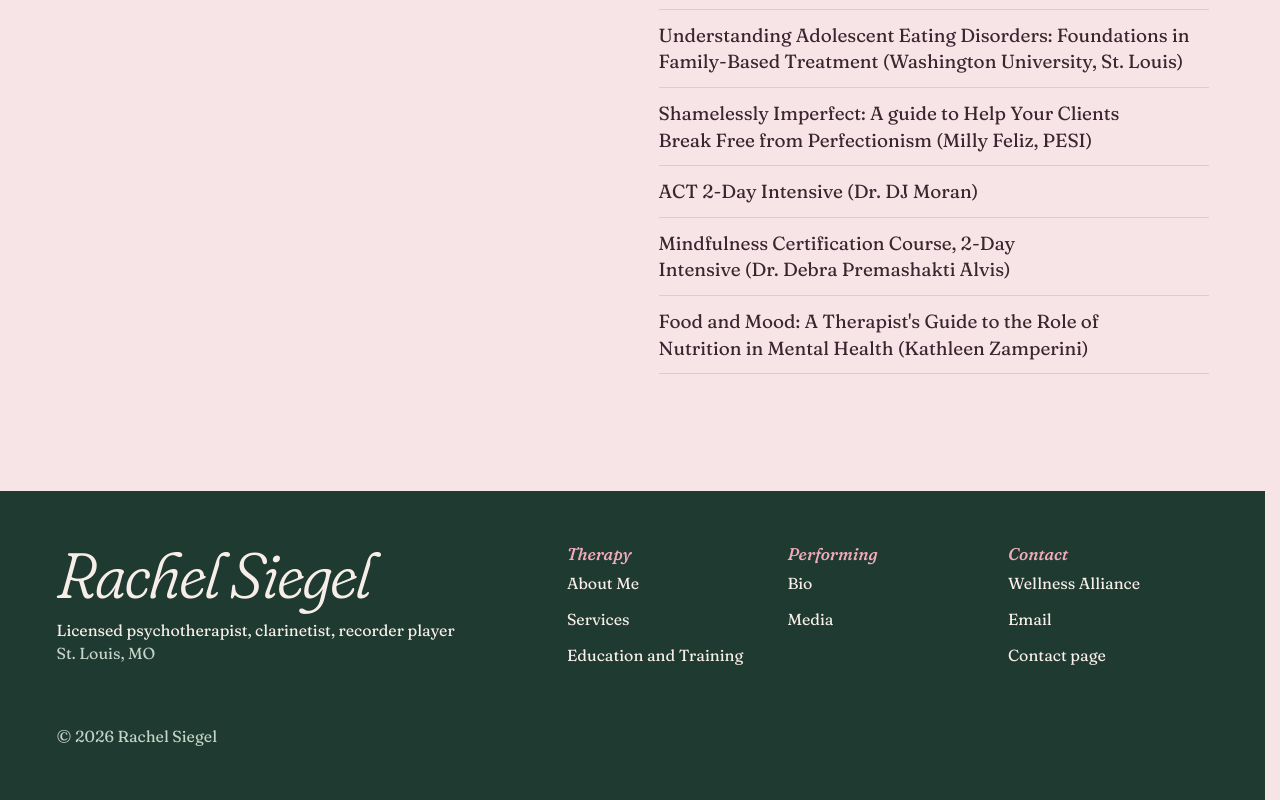
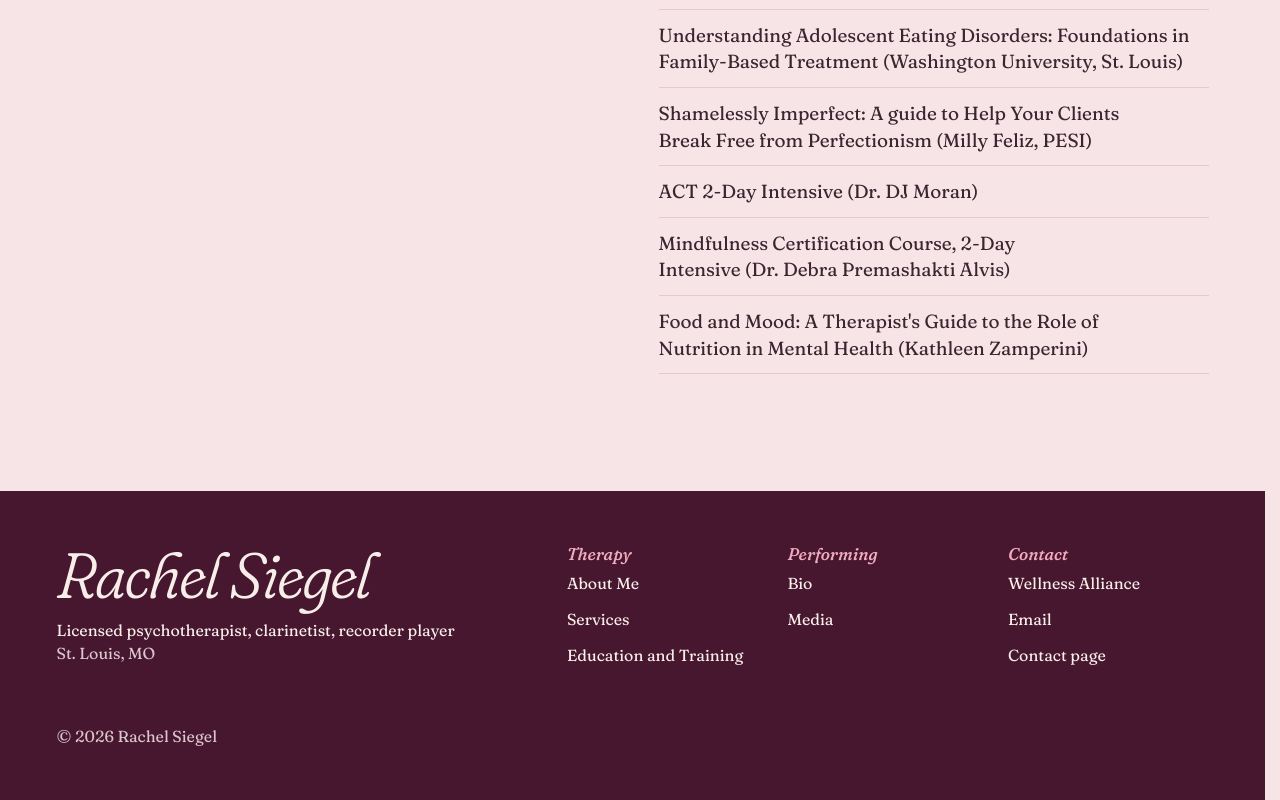
Before and after one commit to psnail273/rachel-website-better, a Next.js app: page /therapy/education-and-training in a window 1280 px wide. Shown: the part 871-1671 px from the top of the page. Built offline with nearby package versions, Linux system fonts and the light colour scheme.

Commit message:
Mauve and wine tokens, wine footer band (#67)
Co-Authored-By: Claude Sonnet 5.5 <noreply@anthropic.com>

```diff
--- a/src/app/_components/site-footer.tsx
+++ b/src/app/_components/site-footer.tsx
@@ -32,7 +32,7 @@ function Column({ menu }: { menu: NavMenu }) {
 export async function SiteFooter() {
   "use cache";
   return Promise.resolve(
-    <footer className="[--accent:var(--on-image)] bg-band py-block text-on-band type-small">
+    <footer className="[--accent:var(--on-band)] bg-band py-block text-on-band type-small">
       <PageShell className="grid gap-block lg:grid-cols-[minmax(0,5fr)_minmax(0,7fr)]">
         <div>
           <p className="type-footer-name">Rachel Siegel</p>
--- a/src/app/globals.css
+++ b/src/app/globals.css
@@ -6,25 +6,25 @@
 
 :root {
   color-scheme: light dark;
-  --bg: light-dark(#f6e4e6, #17302a);
-  --surface: light-dark(#fbf3f3, #1e3b33);
-  --tint: light-dark(#eed3d7, #27483f);
+  --bg: light-dark(#f6e4e6, #24131c);
+  --surface: light-dark(#fbf3f3, #2f1b26);
+  --tint: light-dark(#eed3d7, #3d2431);
   --ink: light-dark(#3b2530, #eadfd9);
   --heading: light-dark(#2a1420, #f7eee9);
-  --muted: light-dark(#6a525d, #b9c4bc);
-  --link: light-dark(#1f4a3a, #f7eee9);
-  --accent: light-dark(#2b6044, #f2abbe);
+  --muted: light-dark(#6a525d, #c6b3ba);
+  --link: light-dark(#75203f, #f7dce4);
+  --accent: light-dark(#853a62, #f2abbe);
   --error: light-dark(#8f1836, #ffb4c0);
-  --ornament: light-dark(#d98fa3, #5e8a6f);
-  --line: light-dark(#e3c9ce, #2c4a41);
-  --line-strong: light-dark(#8f7480, #7fa091);
-  --band: light-dark(#1f3a30, #0f231d);
+  --ornament: light-dark(#c98aa6, #8b5a72);
+  --line: light-dark(#e3c9ce, #42293a);
+  --line-strong: light-dark(#8f7480, #a78895);
+  --band: light-dark(#47172f, #47172f);
   --on-band: light-dark(#f8eee9, #f8eee9);
-  --on-band-muted: light-dark(#c5d3c9, #c5d3c9);
+  --on-band-muted: light-dark(#dcc5cd, #dcc5cd);
   --band-accent: light-dark(#f2abbe, #f2abbe);
   --plum: light-dark(#24121c, #24121c);
   --on-image: light-dark(#f8eee9, #f8eee9);
-  --poster: light-dark(#1f3a30, #1f3a30);
+  --poster: light-dark(#47172f, #47172f);
   --content-max: 78rem;
   --gutter: clamp(1.25rem, 0.5rem + 3.2vw, 3rem);
   --measure: 65ch;
```
